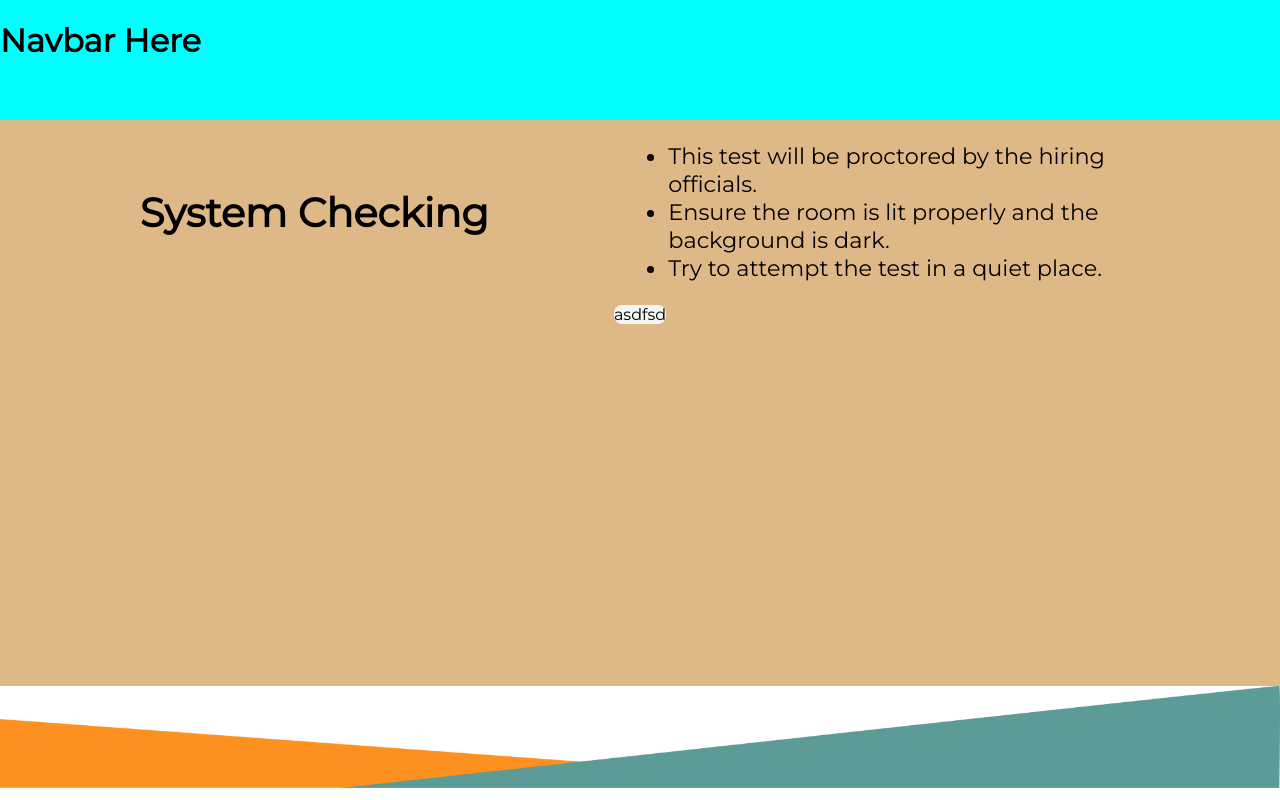
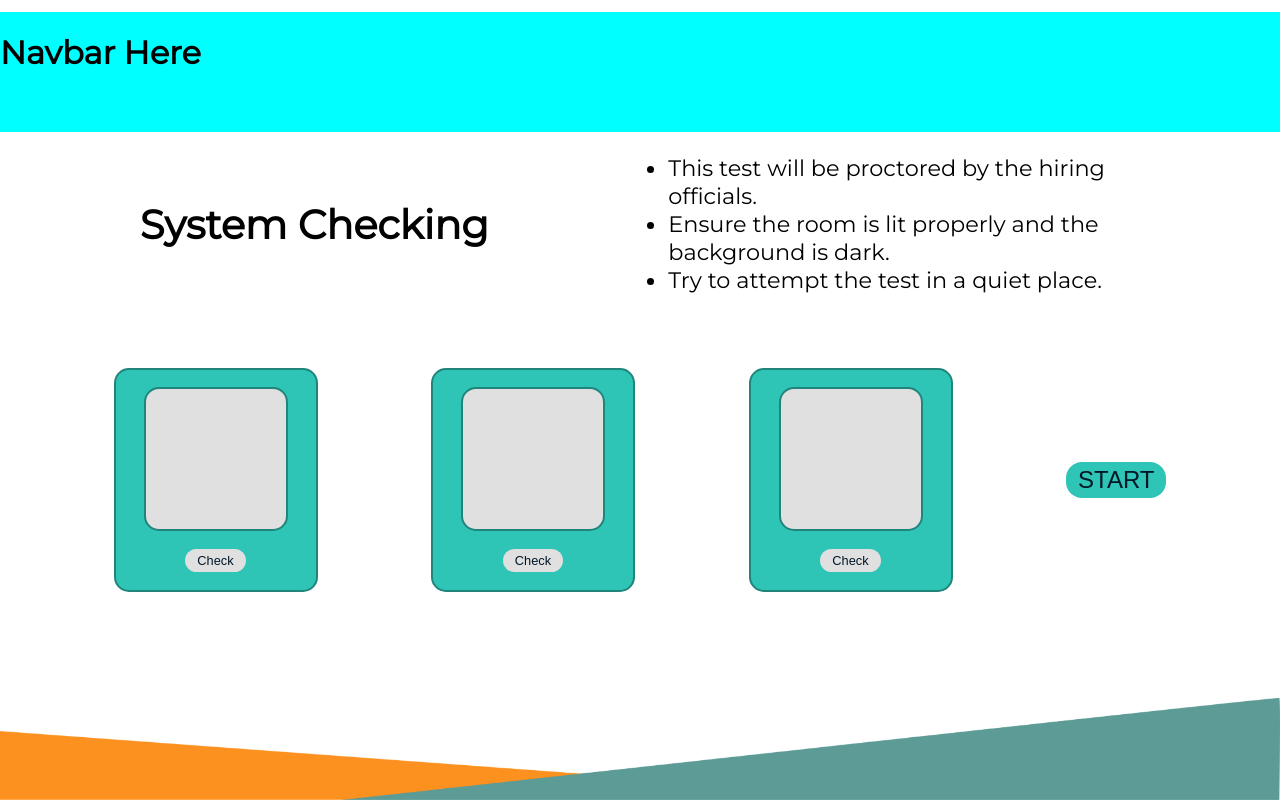
Before and after one commit to HimanshuZaveri/SynoHire, a React (Create React App) app: page / in a window 1280 px wide. Built offline with nearby package versions, Linux system fonts and the light colour scheme.

Commit message:
user@system checking @02

```diff
--- a/src/Components/Common/Button/Button.js
+++ b/src/Components/Common/Button/Button.js
@@ -1,4 +1,5 @@
-// props => bgColor , txtColor, actionHandler, title, fontSize(optional) , width(optional), height(optional)
+// props => bgColor , txtColor, actionHandler, title,
+//          fontSize(optional) , width(optional), height(optional)
 
 import styled from "styled-components";
 
@@ -7,14 +8,14 @@ const Button = (props) => {
     const StyledButton = styled.button`
         background-color: ${props.bgColor};
         color: ${props.txtColor};
-        border-radius: 0.5rem;
-        padding: 3px calc(.5rem + 4px);
-        width: ${props.width ? props.width : 'auto'};
-        height: ${props.height ? props.height : 'auto'};
+        border: none;
+        border-radius: 1rem;
+        padding: 4px calc(.5rem + 4px);
         font-size: ${props.fontSize ? props.fontSize : 'auto'};
+        font-weight: 500;
     `;
     return (
-        <StyledButton bgColor="#011627">
+        <StyledButton>
             {props.title}
         </StyledButton>
     )
--- /dev/null
+++ b/src/Components/InstructionsAndSysChecking/RequirementCard.css
@@ -0,0 +1,19 @@
+.card{
+    height: 220px;
+    width: 200px;
+    border-radius: 15px;
+    background-color: #2ec4b6;
+    border: 2px solid #20857b;
+    display: flex;
+    flex-direction: column;
+    align-items: center;
+    justify-content: space-evenly;
+}
+
+.innerCard{
+    height: 140px;
+    width: 140px;
+    border-radius: 15px;
+    background-color: rgb(224, 224, 224);
+    border: 2px solid #20857b;
+}
--- a/src/Components/InstructionsAndSysChecking/RequirementCard.js
+++ b/src/Components/InstructionsAndSysChecking/RequirementCard.js
@@ -0,0 +1,12 @@
+import React from 'react';
+import "./RequirementCard.css";
+
+const RequirementCard =  (props) => {
+    return(
+        <div className={props.style}>
+            {props.children}
+        </div>
+    )
+};
+
+export default RequirementCard;
--- a/src/Components/InstructionsAndSysChecking/SystemChecking.css
+++ b/src/Components/InstructionsAndSysChecking/SystemChecking.css
@@ -2,7 +2,7 @@
     height: 100vh;
     display: flex;
     flex-direction: column;
-    /* justify-content: flex-end; */
+    justify-content: flex-end;
     margin: 0;
     padding: 0;
 }
@@ -15,7 +15,7 @@
 .body{
     display: flex;
     flex-direction: column;
-    background-color: burlywood;
+    /* background-color: burlywood; */
     height: 70.8%;
 }
 
@@ -37,9 +37,9 @@
 
 .row2{
     display: flex;
+    margin-top: 4%;
     align-items: center;
     justify-content: space-evenly;
-
 }
 
 .footer{
--- a/src/Components/InstructionsAndSysChecking/SystemChecking.js
+++ b/src/Components/InstructionsAndSysChecking/SystemChecking.js
@@ -2,13 +2,14 @@ import React from 'react';
 import "./SystemChecking.css";
 
 import Footer from '../Common/Footer/Footer';
-import Card from '../Common/Card/Card';
+import RequirementCard from './RequirementCard';
+import Button from '../Common/Button/Button';
 
 const SystemChecking = () => {
     return (
         <div className="container">
             <div className="header">
-            <h1> Navbar Here </h1>
+                <h1> Navbar Here </h1>
             </div>
             <div className="body">
                 <div className="row1">
@@ -30,9 +31,39 @@ const SystemChecking = () => {
                     </div>
                 </div>
                 <div className="row2">
-                    <Card style={{height: '100px',with: '100px'}}>
-                        asdfsd
-                    </Card>
+                    <RequirementCard style="card">
+                        <RequirementCard style="innerCard">
+
+                        </RequirementCard>
+                        <Button
+                            bgColor="rgb(224, 224, 224)"
+                            txtColor="#011627"
+                            title="Check"
+                            fontSize=".8rem" />
+                    </RequirementCard>
+                    <RequirementCard style="card">
+                        <RequirementCard style="innerCard">
+                        </RequirementCard>
+                        <Button
+                            bgColor="rgb(224, 224, 224)"
+                            txtColor="#011627"
+                            title="Check"
+                            fontSize=".8rem" />
+                    </RequirementCard>
+                    <RequirementCard style="card">
+                        <RequirementCard style="innerCard">
+                        </RequirementCard>
+                        <Button
+                            bgColor="rgb(224, 224, 224)"
+                            txtColor="#011627"
+                            title="Check"
+                            fontSize=".8rem" />
+                    </RequirementCard>
+                    <Button
+                        bgColor="#2ec4b6"
+                        txtColor="#011627"
+                        title="START"
+                        fontSize="1.5rem" />
                 </div>
             </div>
             <div className="footer">
```
